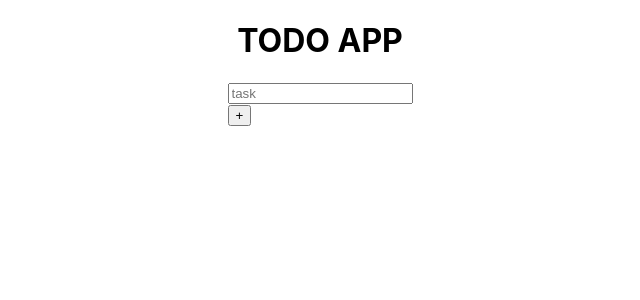
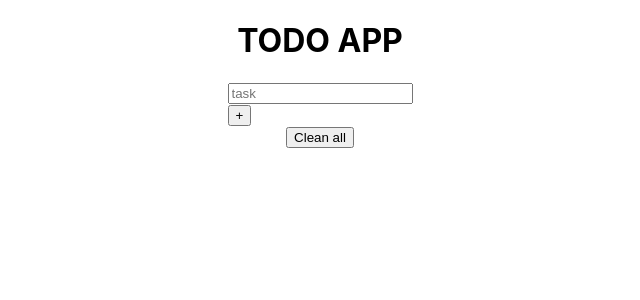
Before and after one commit to arielgomezmendez/to-do-app-react-1, a React (Create React App) app: page / in a window 1280 px wide. Shown: the top 300 px of the page, without its empty margins (320-960 px from the left). Built offline with nearby package versions, Linux system fonts and the light colour scheme.

Commit message:
Add button to clean all tasks
create the function to clean all taks

```diff
--- a/src/App.js
+++ b/src/App.js
@@ -1,21 +1,24 @@
-import './App.css';
+import "./App.css";
 import Form from "./components/Form/Form";
 import Task from "./components/Task/Task";
 import { useState } from "react";
+import Button from "./components/Button/Button";
 
 function App() {
   const [task, setTask] = useState([]);
+  //Clean all tasks
+  const cleanAll = () => {
+    setTask([])
+  };
 
   return (
     <div className="App">
       <h1>TODO APP</h1>
       <Form task={task} setTask={setTask} />
-      {task.map((task)=>{
-        return(
-          <Task task={task} setTask={setTask} key={task}/>
-        )
+      {task.map((task) => {
+        return <Task task={task} setTask={setTask} key={task} />;
       })}
-
+      <Button children="Clean all" type="button" onClick={cleanAll} />
     </div>
   );
 }
```
